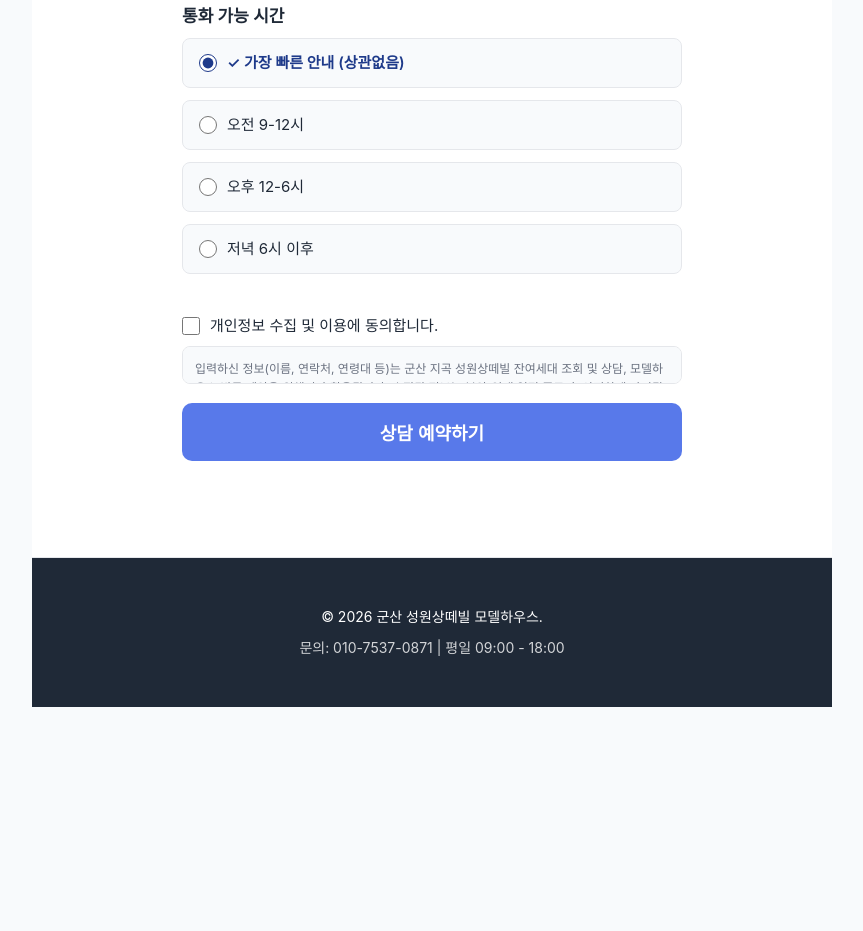
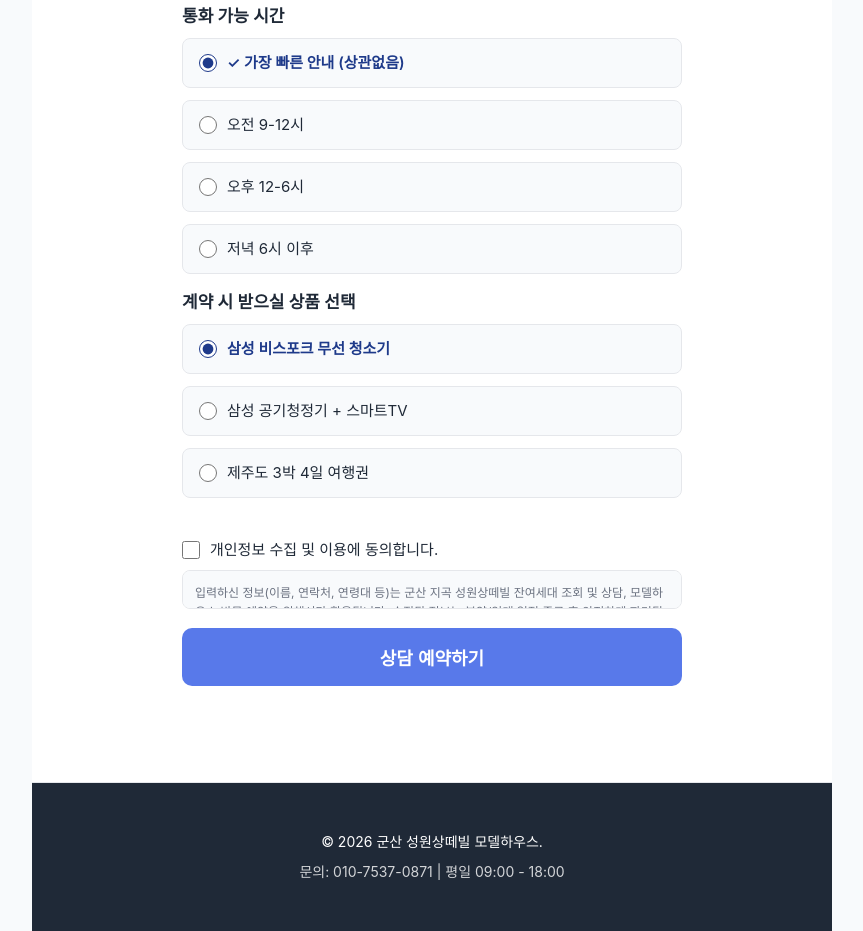
Before and after one commit to 0322mgk-byte/apartment-landing, a website built with Vite: page index.html in a window 1280 px wide. Shown: the part 3763-4694 px from the top of the page, without its empty margins (208-1071 px from the left). Before the commit the page ends 4470 px from the top, so only its background shows below. Built offline with nearby package versions, Linux system fonts and the light colour scheme; a web font is replaced by a local one.

Commit message:
Add: 계약 시 받으실 상품 선택 항목 추가

```diff
--- a/index.html
+++ b/index.html
@@ -124,6 +124,25 @@
                         </div>
                     </div>
 
+                    <!-- 계약 시 받으실 상품 선택 -->
+                    <div class="form-group">
+                        <label class="form-label">계약 시 받으실 상품 선택</label>
+                        <div class="time-options">
+                            <label class="radio-option">
+                                <input type="radio" name="gift" value="삼성 비스포크 무선 청소기" checked>
+                                <span class="radio-label">삼성 비스포크 무선 청소기</span>
+                            </label>
+                            <label class="radio-option">
+                                <input type="radio" name="gift" value="삼성 공기청정기 + 스마트TV">
+                                <span class="radio-label">삼성 공기청정기 + 스마트TV</span>
+                            </label>
+                            <label class="radio-option">
+                                <input type="radio" name="gift" value="제주도 3박 4일 여행권">
+                                <span class="radio-label">제주도 3박 4일 여행권</span>
+                            </label>
+                        </div>
+                    </div>
+
                     <!-- 개인정보 동의 체크박스 -->
                     <div class="privacy-checkbox-group">
                         <label class="privacy-checkbox-label">
--- a/script.js
+++ b/script.js
@@ -175,7 +175,8 @@ consultationForm.addEventListener('submit', async function(e) {
         ageGroup: selectedAge,
         name: nameInput.value.trim(),
         phone: phoneInput.value,
-        callTime: document.querySelector('input[name="callTime"]:checked').value
+        callTime: document.querySelector('input[name="callTime"]:checked').value,
+        gift: document.querySelector('input[name="gift"]:checked').value
     };
 
     // 버튼 상태 변경
```
